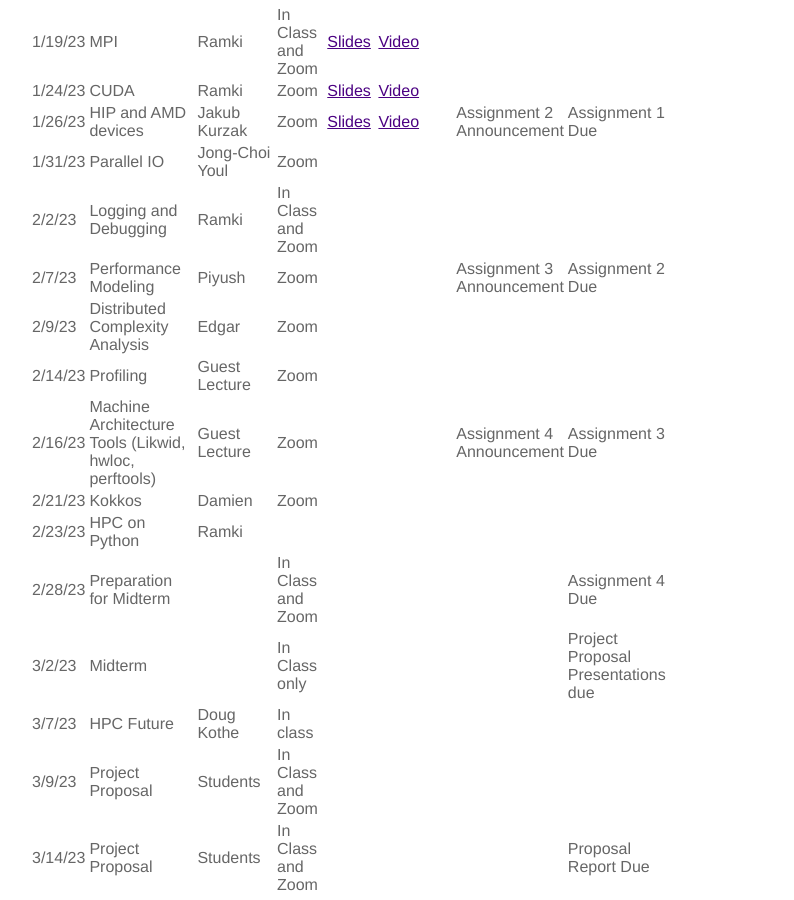
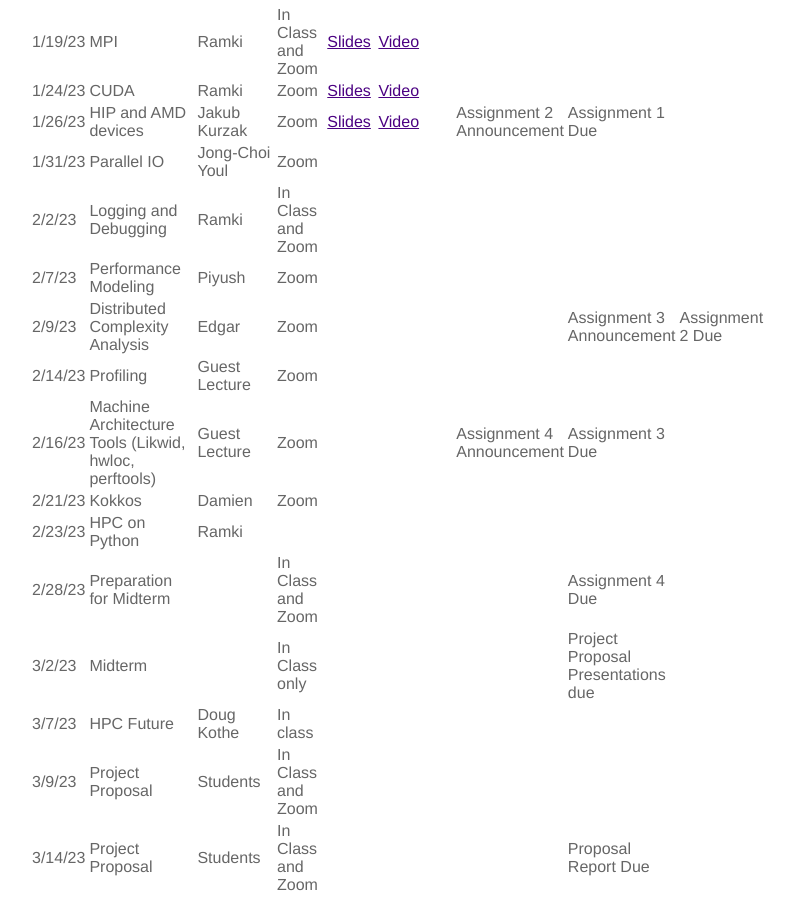
Before and after one commit to ramkikannan/ramkikannan.github.io, a Jekyll site: the page built from teaching.md, in a window 1280 px wide and 900 px high, scrolled down 5009 px. Shown: the whole window, without its empty margins (331-1125 px from the left). Built offline with Jekyll 4.4.1, drawn with Linux system fonts in a browser that asks for light colours; a style sheet for code colours, icons or effects is not loaded.

Commit message:
changed homework2 deadline

```diff
--- a/teaching.md
+++ b/teaching.md
@@ -172,8 +172,8 @@ Login regularly to complete your work, so that you do not have to spend a lot of
 | 1/26/23 | HIP and AMD devices                                     | Jakub Kurzak      | Zoom              | [Slides](6230/slides/jakub_hip_cse6230_2023.pdf)              | [Video](https://youtu.be/EdqZWdmpWdo)                | Assignment 2 Announcement                                                            | Assignment 1 Due                      |
 | 1/31/23 | Parallel IO                                             | Jong-Choi Youl    | Zoom              |              |                |                                                                                      |                                       |
 | 2/2/23  | Logging and Debugging                                   | Ramki             | In Class and Zoom |              |                |                                                                                      |                                       |
-| 2/7/23  | Performance Modeling                                    | Piyush            | Zoom              |              |                | Assignment 3 Announcement                                                            | Assignment 2 Due                      |
-| 2/9/23  | Distributed Complexity Analysis                         | Edgar             |  Zoom |              |                |                                                                                      |                                       |
+| 2/7/23  | Performance Modeling                                    | Piyush            | Zoom              |              |                |                                                             |                    |
+| 2/9/23  | Distributed Complexity Analysis                         | Edgar             |  Zoom |              |                |                                                                                      |                                     Assignment 3 Announcement  | Assignment 2 Due
 | 2/14/23 | Profiling                                               | Guest Lecture     | Zoom              |              |                |                                                                                      |                                       |
 | 2/16/23 | Machine Architecture Tools (Likwid, hwloc, perftools)   | Guest Lecture     | Zoom              |              |                | Assignment 4 Announcement                                                            | Assignment 3 Due                      |
 | 2/21/23 | Kokkos                                                  | Damien            | Zoom              |              |                |                                                                                      |                                       |
```
